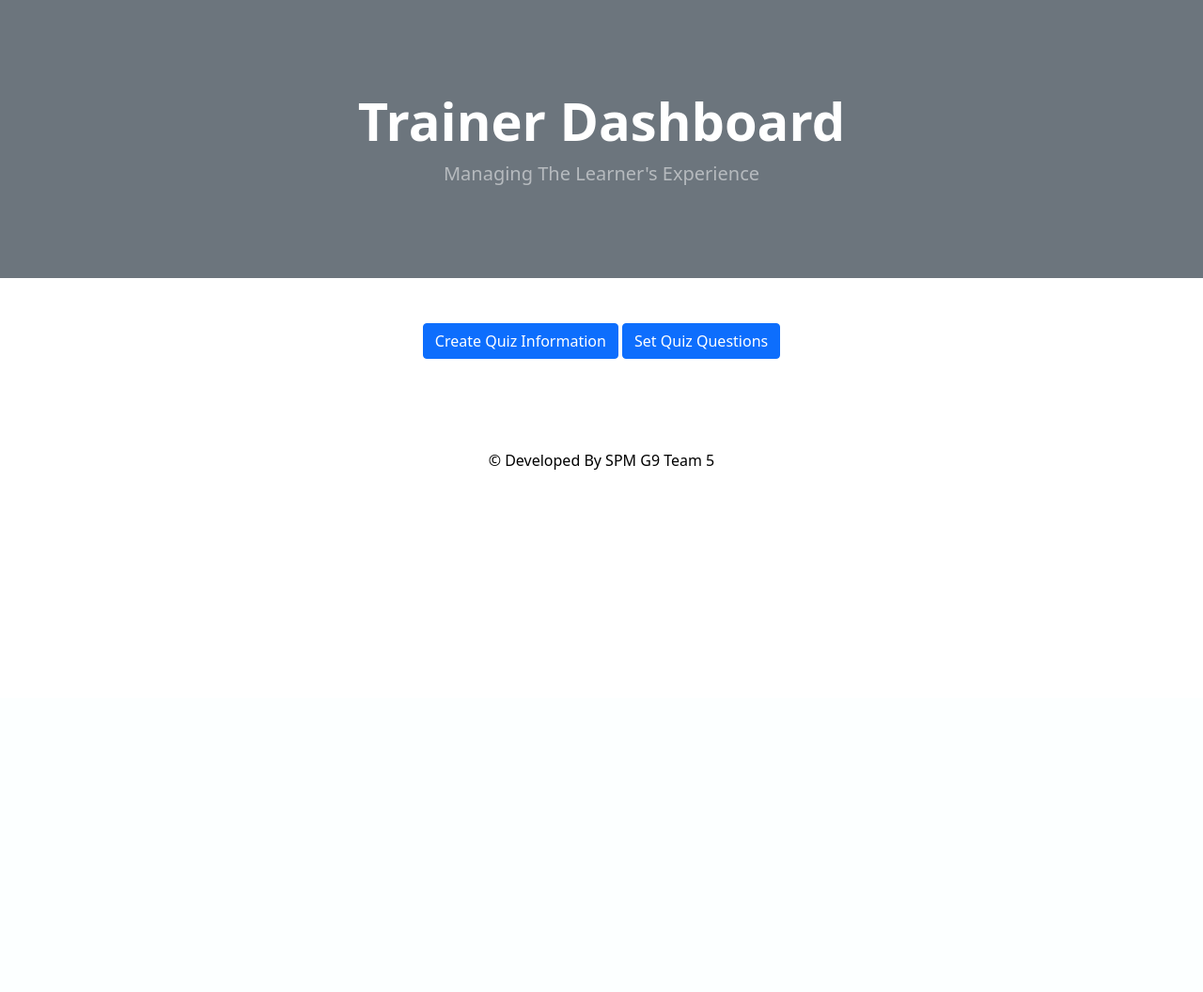
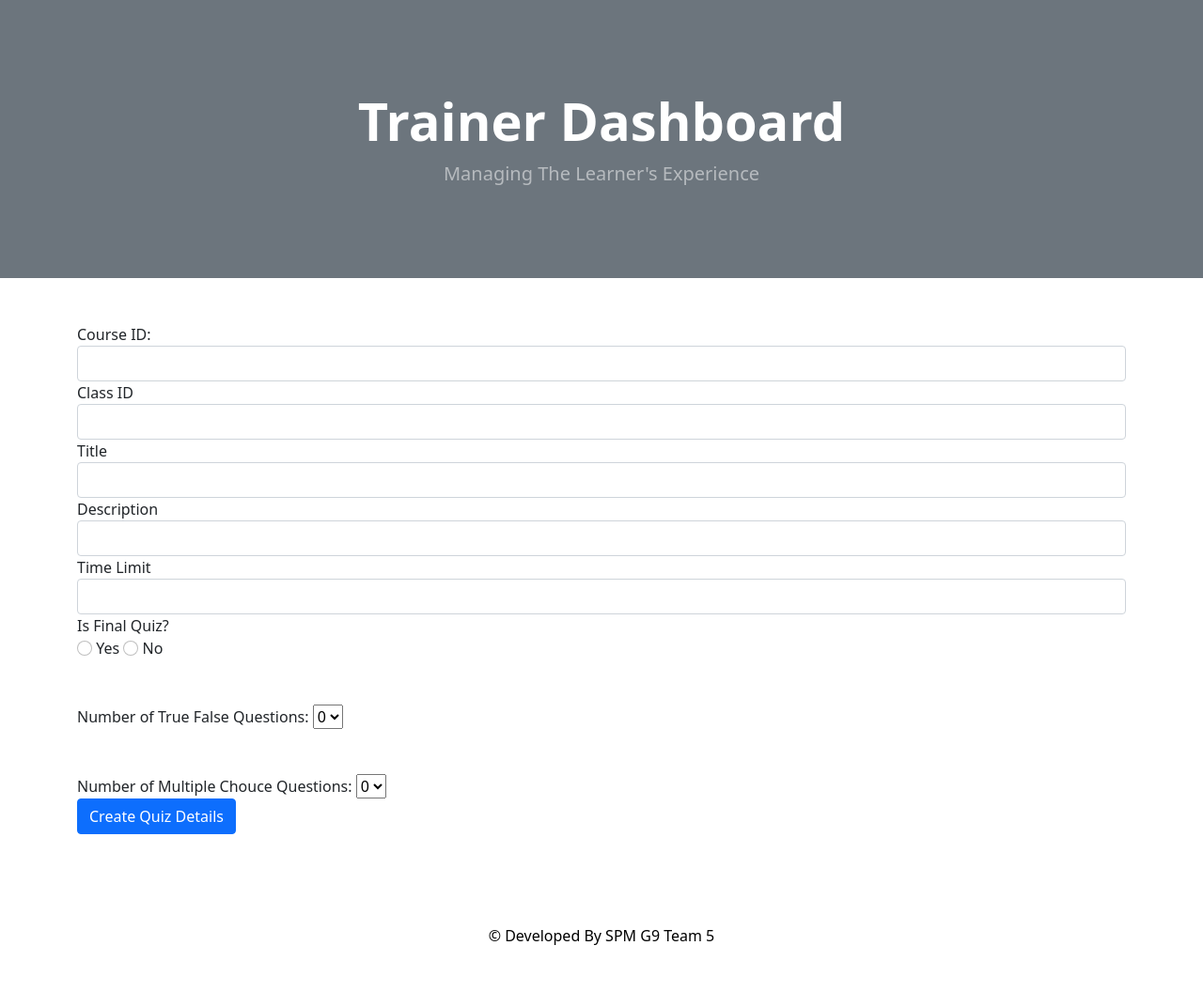
Before and after one commit to W-A-T-S/mhszeto-smu-git, a Flask app: template SPM T5 Project/Templates/createquiz.html in a window 1280 px wide. Shown: the part 57-1113 px from the top of the page at 94% size. Before the commit the page ends 557 px from the top, so only its background shows below. Run offline with Flask 2, Linux system fonts and the light colour scheme; the template is opened without the code that fills it, so the values that code supplies are empty; some libraries are stand-ins or nearby versions.

Commit message:
Integrated create quiz with frontend

```diff
--- a/SPM T5 Project/templates/createquiz.html
+++ b/SPM T5 Project/templates/createquiz.html
@@ -1,5 +1,6 @@
 <!DOCTYPE html>
 <html lang="en">
+
 <head>
    <meta charset="UTF-8">
    <meta http-equiv="X-UA-Compatible" content="IE=edge">
@@ -7,25 +8,29 @@
    <title>AIO Learning Management System</title>
    <!-- Bootstrap CSS -->
    <link href="https://cdn.jsdelivr.net/npm/bootstrap@5.1.0/dist/css/bootstrap.min.css" rel="stylesheet"
-       integrity="sha384-KyZXEAg3QhqLMpG8r+8fhAXLRk2vvoC2f3B09zVXn8CA5QIVfZOJ3BCsw2P0p/We"
-       crossorigin="anonymous">
+      integrity="sha384-KyZXEAg3QhqLMpG8r+8fhAXLRk2vvoC2f3B09zVXn8CA5QIVfZOJ3BCsw2P0p/We" crossorigin="anonymous">
    <script src="https://ajax.googleapis.com/ajax/libs/jquery/3.5.1/jquery.min.js"></script>
    <script src="https://maxcdn.bootstrapcdn.com/bootstrap/3.4.1/js/bootstrap.min.js"></script>
    <link rel="stylesheet" type="text/css" href="https://cdn.datatables.net/1.11.3/css/jquery.dataTables.css">
-    <script type="text/javascript" charset="utf8" src="https://cdn.datatables.net/1.11.3/js/jquery.dataTables.js"></script>
+   <script type="text/javascript" charset="utf8"
+      src="https://cdn.datatables.net/1.11.3/js/jquery.dataTables.js"></script>
    <script src="https://cdn.jsdelivr.net/npm/vue@2.6.12/dist/vue.js"></script>
    <script src="https://cdn.jsdelivr.net/npm/axios/dist/axios.min.js"></script>
 </head>
+
 <body>
    <nav class="navbar navbar-expand-lg navbar-dark bg-info">
       <div class="container">
          <a class="navbar-brand" href="#">AIO</a>
-          <button class="navbar-toggler" type="button" data-bs-toggle="collapse" data-bs-target="#navbarSupportedContent" aria-controls="navbarSupportedContent" aria-expanded="false" aria-label="Toggle navigation"><span class="navbar-toggler-icon"></span></button>
+         <button class="navbar-toggler" type="button" data-bs-toggle="collapse" data-bs-target="#navbarSupportedContent"
+            aria-controls="navbarSupportedContent" aria-expanded="false" aria-label="Toggle navigation"><span
+               class="navbar-toggler-icon"></span></button>
          <div class="collapse navbar-collapse" id="navbarSupportedContent">
             <ul class="navbar-nav ms-auto mb-2 mb-lg-0">
                <li class="nav-item"><a class="nav-link active" aria-current="page" href="#">Admin Dashboard</a></li>
                <li class="nav-item dropdown">
-                   <a class="nav-link dropdown-toggle" id="navbarDropdown" href="#" role="button" data-bs-toggle="dropdown" aria-expanded="false">Welcome, Learner!</a>
+                  <a class="nav-link dropdown-toggle" id="navbarDropdown" href="#" role="button"
+                     data-bs-toggle="dropdown" aria-expanded="false">Welcome, Learner!</a>
                   <ul class="dropdown-menu dropdown-menu-end" aria-labelledby="navbarDropdown">
                      <li><a class="dropdown-item" href="#">Logout</a></li>
                   </ul>
@@ -46,68 +51,40 @@
    <br><br>
    <!-- Section-->
    <div class="container">
-      <center>
-      <button class="btn btn-primary" id="quizdetailsbtn" > Create Quiz Information</button>
-      <button class="btn btn-primary" id="quizqndetailbtn">Set Quiz Questions</button>
-      </center>
 
-      <div id="setquizdetails">
-      <form action="" method="POST">
+
       <div class="form-group">
          <label>Course ID:</label>
-             <input type="text" class="form-control" name="course_id">
+         <input type="text" class="form-control" name="course_id" id="course_id">
       </div>
       <div class="form-group">
          <label>Class ID</label>
-             <input type="text" class="form-control" name="class_id">
+         <input type="text" class="form-control" name="class_id" id="class_id">
       </div>
       <div class="form-group">
          <label>Title</label>
-             <input type="text" class="form-control" name="title">
+         <input type="text" class="form-control" name="title" id="title">
       </div>
       <div class="form-group">
          <label>Description</label>
-            <input type="text" class="form-control" name="description">
+         <input type="text" class="form-control" name="description" id="description">
       </div>
       <div class="form-group">
          <label>Time Limit</label>
-            <input type="text" class="form-control" name="time_limit">
+         <input type="text" class="form-control" name="time_limit" id="time_limit">
       </div>
       <div class="form-group">
          <label>Is Final Quiz?</label><br>
-            <input class="form-check-input" type="radio" name="yesbtn" id="yesbtn">
+         <input class="form-check-input" type="radio" name="is_final" id="yesbtn" value="Yes">
          <label class="form-check-label" for="flexRadioDefault1">
             Yes
          </label>
-            <input class="form-check-input" type="radio" name="nobtn" id="nobtn">
+         <input class="form-check-input" type="radio" name="is_final" id="nobtn" value="No">
          <label class="form-check-label" for="flexRadioDefault1">
             No
          </label>
       </div>
       <br><br>
-         <div class="form-group">
-            <button class="btn btn-primary" type="submit">Create Quiz Details</button>
-         </div>
-      </form>
-      </div>
-
-         <div id="setquizqn">
-            <form action="" method="POST" id="quizqnForm">
-               <div class="form-group">
-                  <label>Course ID:</label>
-                  <input type="text" class="form-control" name="course_id">
-               </div>
-               <br>
-               <div class="form-group">
-                  <label>Class ID</label>
-                  <input type="text" class="form-control" name="class_id">
-               </div>
-               <br>
-               <div class="form-group">
-                  <label>Lesson ID</label>
-                  <input type="text" class="form-control" name="lesson_id">
-               </div>
-               <br>
       <div class="form-group">
          <label>Number of True False Questions:</label>
          <select id="tfqns">
@@ -134,15 +111,12 @@
 
       </div>
       <div id="mcqquestionform"></div>
-
-               <br><br>
-
       <div class="form-group">
-                  <button class="btn btn-primary" type="submit">Create Quiz</button>
+         <button class="btn btn-primary" onclick="create_quiz()">Create Quiz Details</button>
       </div>
 
-               </div>
-            </form>
+
+
    </div>
    <br><br>
    <!-- Footer-->
@@ -154,79 +128,82 @@
 
 
    <script>
-   $('#tfqns').on('change',function(){
-    var value=$(this).val();
-    var output='';
-    for(var i=1;i<=value;i++)
-    {
-     output+='<div>'+
+      $('#tfqns').on('change', function () {
+         var value = $(this).val();
+         var output = '';
+         for (var i = 1; i <= value; i++) {
+            output += '<div>' +
 
-      '<label>Question ID</label>'+
-      '<input type="text" class="form-control" name="qn_id"'+i+'>'+
-      '<label>Question</label>'+
-      '<input type="text" class="form-control" name="course_id"'+i+'>'+
-      '<label>Correct Answer</label>'+
-      '<input class="form-check-input" type="radio" name="correct_ans" id="truebtn"'+i+'>'+
-      '<label class="form-check-label" for="correct_ans"> True</label>'+
-      '<input class="form-check-input" type="radio" name="correct_ans" id="falsebtn"'+i+'>'+
-      '<label class="form-check-label" for="correct_ans"> False </label>'+
+               '<label>Question ID</label>' +
+               '<input type="text" class="form-control question_id" name="qn_id"' + i + '>' +
+               '<label>Question</label>' +
+               '<input type="text" class="form-control question" name="quiz_qn"' + i + '>' +
+               '<label>Correct Answer</label>' +
+               '<input class="form-check-input" type="radio" name="correct_ans" id="truebtn"' + i + '>' +
+               '<label class="form-check-label" for="correct_ans"> True</label>' +
+               '<input class="form-check-input" type="radio" name="correct_ans" id="falsebtn"' + i + '>' +
+               '<label class="form-check-label" for="correct_ans"> False </label>' +
                '</div><br><br>'
          }
          $('#tfquestionform').empty().append(output);
       });
 
 
-   $('#mcqqns').on('change',function(){
-    var value=$(this).val();
-    var output='';
-    for(var j=1;j<=value;j++)
-    {
-     output+='<div>'+
+      $('#mcqqns').on('change', function () {
+         var value = $(this).val();
+         var output = '';
+         for (var j = 1; j <= value; j++) {
+            output += '<div>' +
 
-      ' <br><label>Question ID</label>'+
-      '<input type="text" class="form-control" name="lesson_id"'+j+'>'+
-      '<label>Question</label>'+
-      '<input type="text" class="form-control" name="quiz_qn"'+j+'>'+
-      '<label>Correct Answer</label>'+
-      '<input type="text" class="form-control" name="correct_ans"'+j+'>'+
-      '<label>Question Option(s)</label>'+
-      '<input type="text" class="form-control" name="qn_options"'+j+'>'+
+               ' <br><label>Question ID</label>' +
+               '<input type="text" class="form-control question_id" name="lesson_id"' + j + '>' +
+               '<label>Question</label>' +
+               '<input type="text"  class="form-control question" name="quiz_qn"' + j + '>' +
+               '<label>Correct Answer</label>' +
+               '<input type="text" class="form-control" name="correct_ans"' + j + '>' +
+               '<label>Question Option(s)</label>' +
+               '<input type="text" class="form-control" name="qn_options"' + j + '>' +
                '</div><br><br>'
 
          }
          $('#mcqquestionform').empty().append(output);
       });
 
-   $( document ).ready(function() {
-      $( "#setquizqn" ).hide();
-      $( "#setquizdetails" ).hide();
-      $( "#quiztypemcq" ).hide();
-      $( "#quiztypetf" ).hide();
-   });
-
-   $('#quizdetailsbtn').click(function(){
-      $( "#setquizqn" ).hide();
-      $( "#setquizdetails" ).show();
-   });
-   $('#quizqndetailbtn').click(function(){
-      $( "#setquizdetails" ).hide();
-      $( "#setquizqn" ).show();
-   });
-
-
-
-   $('.tfoption').click(function(){
-      $( "#quiztypemcq" ).hide();
-      $( "#quiztypetf" ).show();
-   });
-   $('.mcqoption').click(function(){
-      $( "#quiztypemcq" ).show();
-      $( "#quiztypetf" ).hide();
-   });
 
 
 
 
+
+      function create_quiz() {
+         const course_id = document.getElementById("course_id").value;
+         const class_id = document.getElementById("class_id").value;
+         const description = document.getElementById("description").value;
+         const time_limit = document.getElementById("time_limit").value;
+         const question_id = document.getElementsByClassName("question_id")[0].value;
+         const question = document.getElementsByClassName("question")[0].value;
+         const is_final = document.getElementsByName("is_final")[0].value;
+
+         console.log(course_id)
+         console.log(class_id)
+         console.log(description)
+         console.log(time_limit)
+         console.log(question_id)
+         console.log(question)
+         console.log(is_final)
+
+
+
+         // document
+         // console.log(cou)
+         // const response = await fetch(url, {
+         //    method: 'POST',
+         //    headers: {
+         //       'Content-Type': 'application/json'
+         //    },
+         //    body: JSON.stringify(data)
+         // });
+
+      }
 
    </script>
 
@@ -235,4 +212,5 @@
       crossorigin="anonymous"></script>
 
 </body>
+
 </html>
```
Also changed, not shown: SPM T5 Project/Templates/createquiz.html (+80 -102 lines), SPM T5 Project/create_quiz_controller.py (+20 -22 lines). Lines whose indentation alone changed are shown as unchanged.
